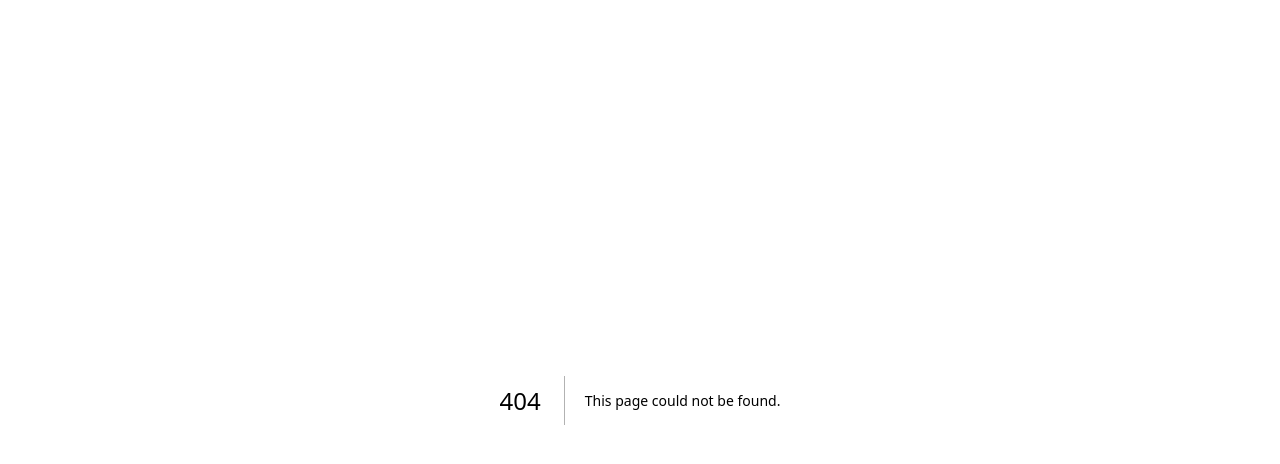
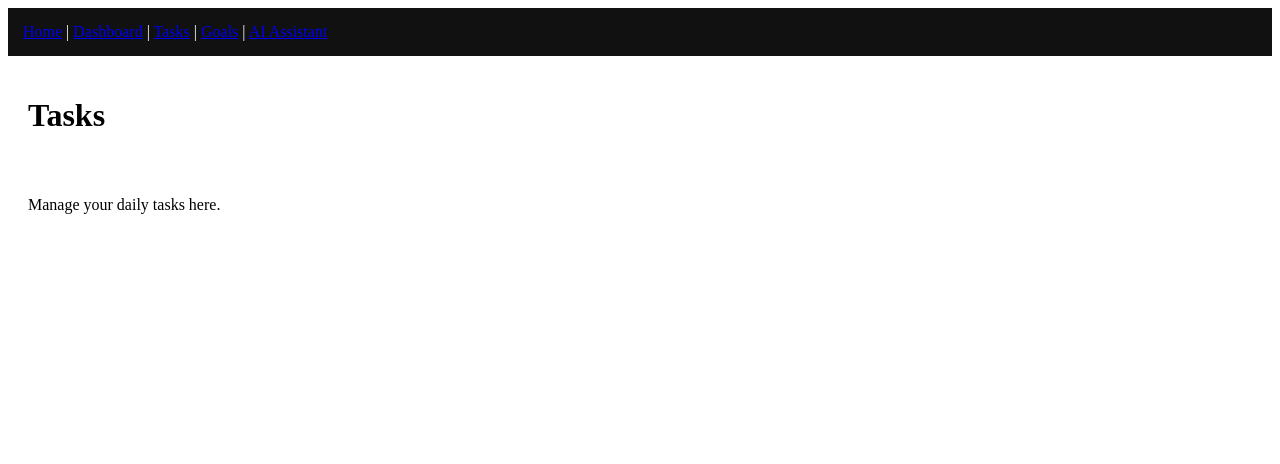
Before and after one commit to aaryanm1208-ship-it/AURA-OS, a Next.js app: page /tasks in a window 1280 px wide. Before the commit this address had no page. Shown: the top 464 px of the page. Built offline with nearby package versions, Linux system fonts and the light colour scheme.

Commit message:
Create Tasks page with Navbar and header

```diff
--- /dev/null
+++ b/src/pages/tasks.js
@@ -0,0 +1,11 @@
+import Navbar from "../components/Navbar";
+
+export default function Tasks() {
+  return (
+    <div>
+      <Navbar />
+      <h1 style={{padding:"20px"}}>Tasks</h1>
+      <p style={{padding:"20px"}}>Manage your daily tasks here.</p>
+    </div>
+  );
+}
```
